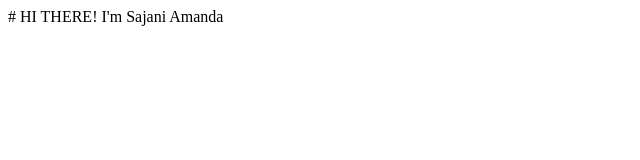
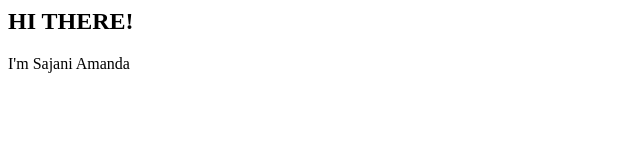
Before and after one commit to SajaniAmanda/SajaniAmanda, a plain HTML site: page docs/index.html in a window 1280 px wide. Shown: the whole page, without its empty margins (0-640 px from the left). Drawn offline with Linux system fonts and the light colour scheme.

Commit message:
Update index.html

```diff
--- a/docs/index.html
+++ b/docs/index.html
@@ -3,8 +3,7 @@
 
   </title>
   <body>
-    # HI THERE!
-
-I'm Sajani Amanda
+    <h2>HI THERE! </h2>
+    <p>I'm Sajani Amanda</p>
   </body>
 </html>
```
